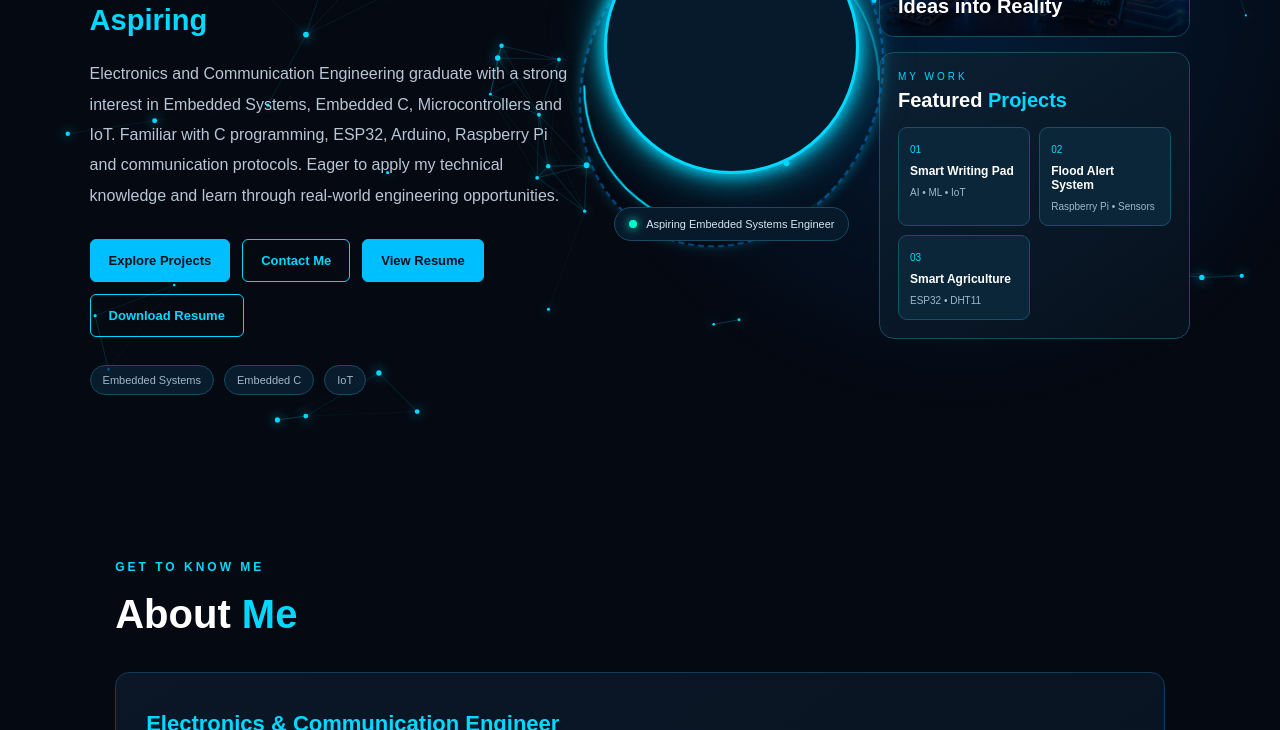
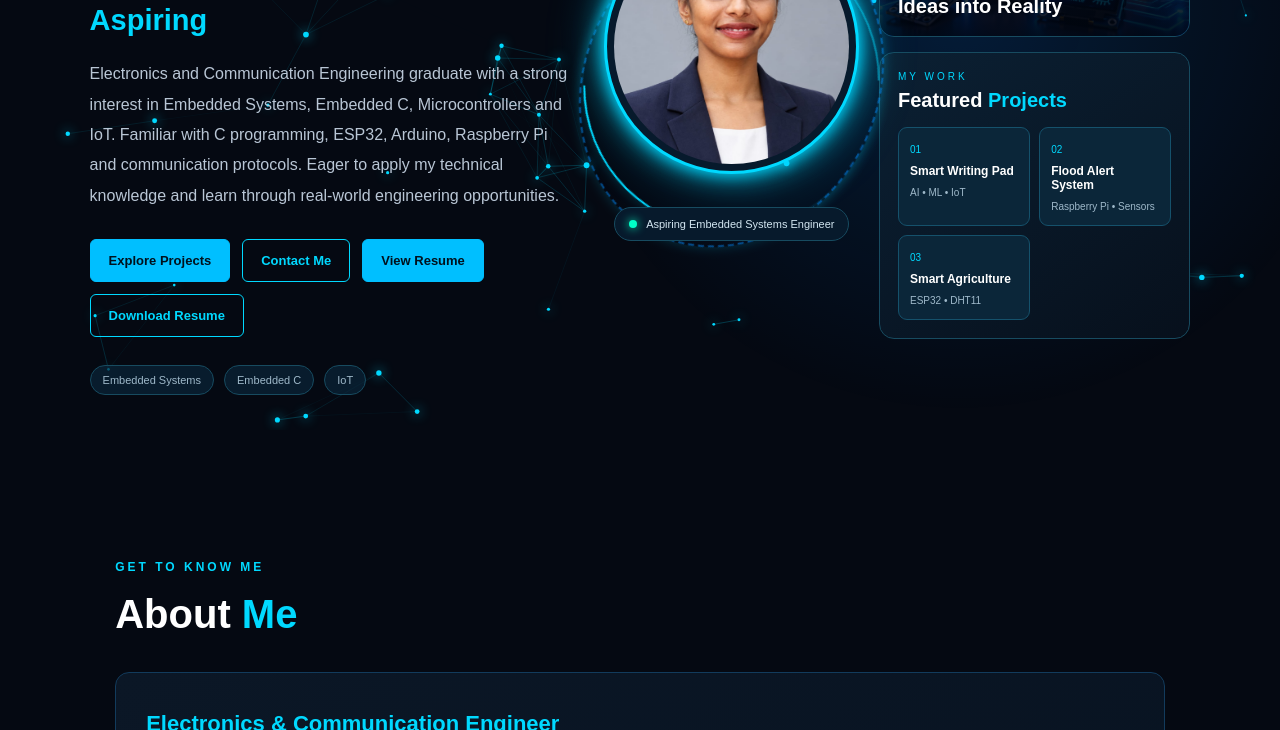
Before and after one commit to pvlprasana-glitch/Prasanna01, a plain HTML site: page index.html in a window 1280 px wide. Shown: the part 370-1100 px from the top of the page. Drawn offline with Linux system fonts and the light colour scheme.

Commit message:
Correct profile image path

```diff
--- a/index.html
+++ b/index.html
@@ -94,10 +94,12 @@ real-world engineering opportunities.
                     <div class="orbit orbit-two"></div>
 
                     <div class="profile-frame">
-                        <img src="./profile.jpg"
+                  <img src="./images/profile.jpg"
     alt="Venkata Lakshmi Prasanna"
     class="profile-photo"
 >
+
+
                     </div>
 
                     <div class="profile-caption">
```
